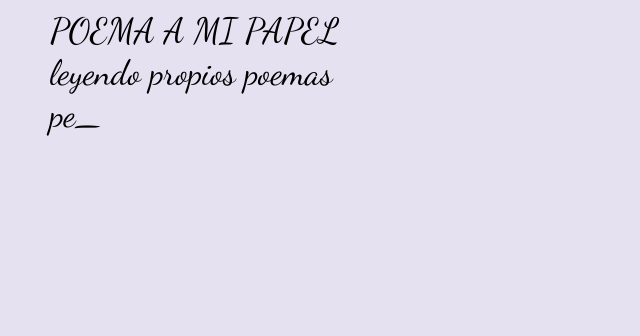
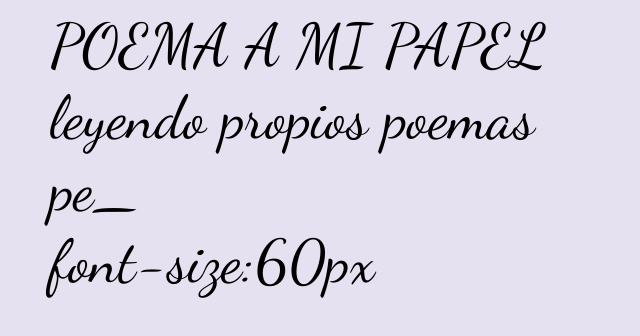
Before and after one commit to luismiguelbravo/PoemaDia000000000000000001, a plain HTML site: page index.html in a window 1280 px wide. Shown: the whole page, without its empty margins (0-640 px from the left). Drawn offline with Linux system fonts and the light colour scheme; a web font is replaced by a local one.

Commit message:
se aumenta la fuenta a 65px

```diff
--- a/index.html
+++ b/index.html
@@ -11,5 +11,6 @@
 <body>
 	<div id="typedtext"></div>
 	<script src="myscripts.js"></script>
+	font-size:60px
 </body>
 </html>
--- a/style.css
+++ b/style.css
@@ -3,7 +3,7 @@ body {
   font-family: 'Dancing Script';
   /*font-family: 'Great Vibes', cursive;*/
   /*font-style: italic;*/
-  font-size:35px;
+  font-size:60px;
   margin: 10px 50px;
   background-color: #e6e1f1;
 }
```
